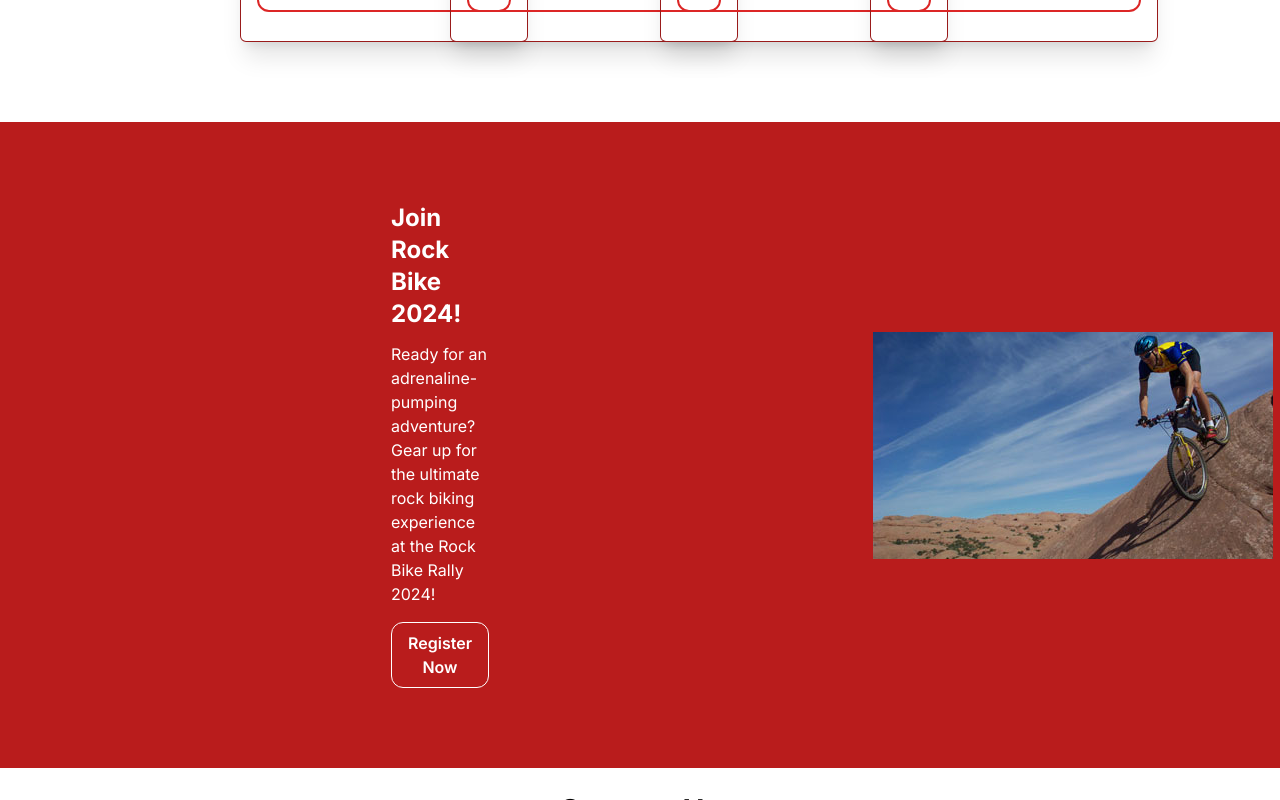
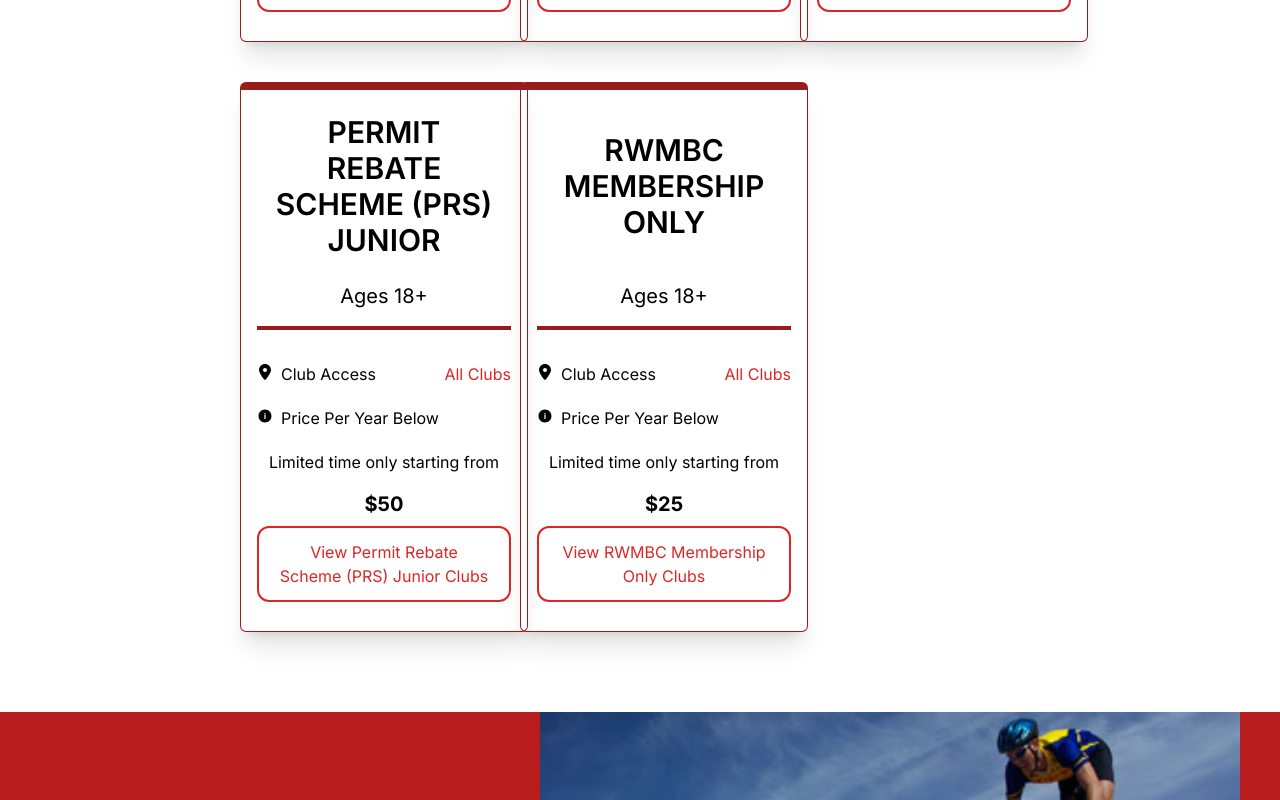
Before and after one commit to hbclark/rmmbc, a Next.js app: page / in a window 1280 px wide. Shown: the part 5160-5960 px from the top of the page. Built offline with nearby package versions, Linux system fonts and the light colour scheme.

Commit message:
minor fix

```diff
--- a/src/components/MemberShip/index.js
+++ b/src/components/MemberShip/index.js
@@ -127,7 +127,7 @@
 
     </div>
     <h1 className="text-4xl font-bold text-center my-10">Membership Options</h1>
-    <div className="grid my-20 px-0 gap-10 lg:px-60 sm:grid-cols-1 md:grid-cols-2 xl:grid-cols-4 lg:grid-cols-3">
+    <div className="grid my-20 px-0 gap-10 lg:px-60 sm:grid-cols-1 md:grid-cols-2  lg:grid-cols-3">
 
 
         {members.map((member, index) => (
@@ -145,8 +145,8 @@
           />
         ))}
     </div>
-    <div className="flex  px-10 flex-col justify-center items-center xl:flex-row lg:flex-row bg-red-700  text-white">
-        <div className="py-20 px-2 lg:px-96  flex-1">
+    <div className="flex  px-10 flex-col  justify-center items-center xl:flex-row lg:flex-row bg-red-700  text-white">
+        <div className="py-20 px-2 lg:px-20 flex-1">
             <h3 className="text-2xl font-bold mb-3">Join Rock Bike {new Date().getFullYear()}!</h3>
             <p className="mb-4">Ready for an adrenaline-pumping adventure? Gear up for the ultimate rock biking experience at the Rock Bike Rally {new Date().getFullYear()}! </p>
 
```
